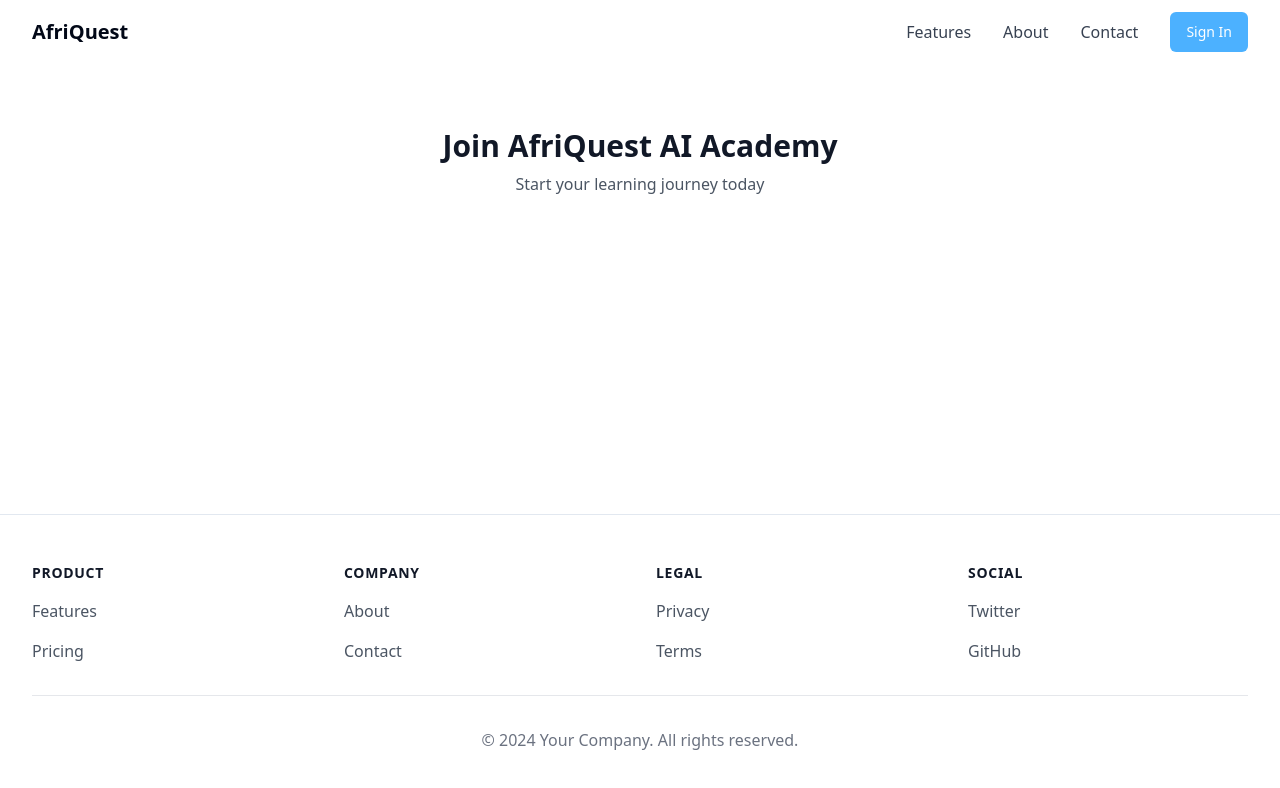
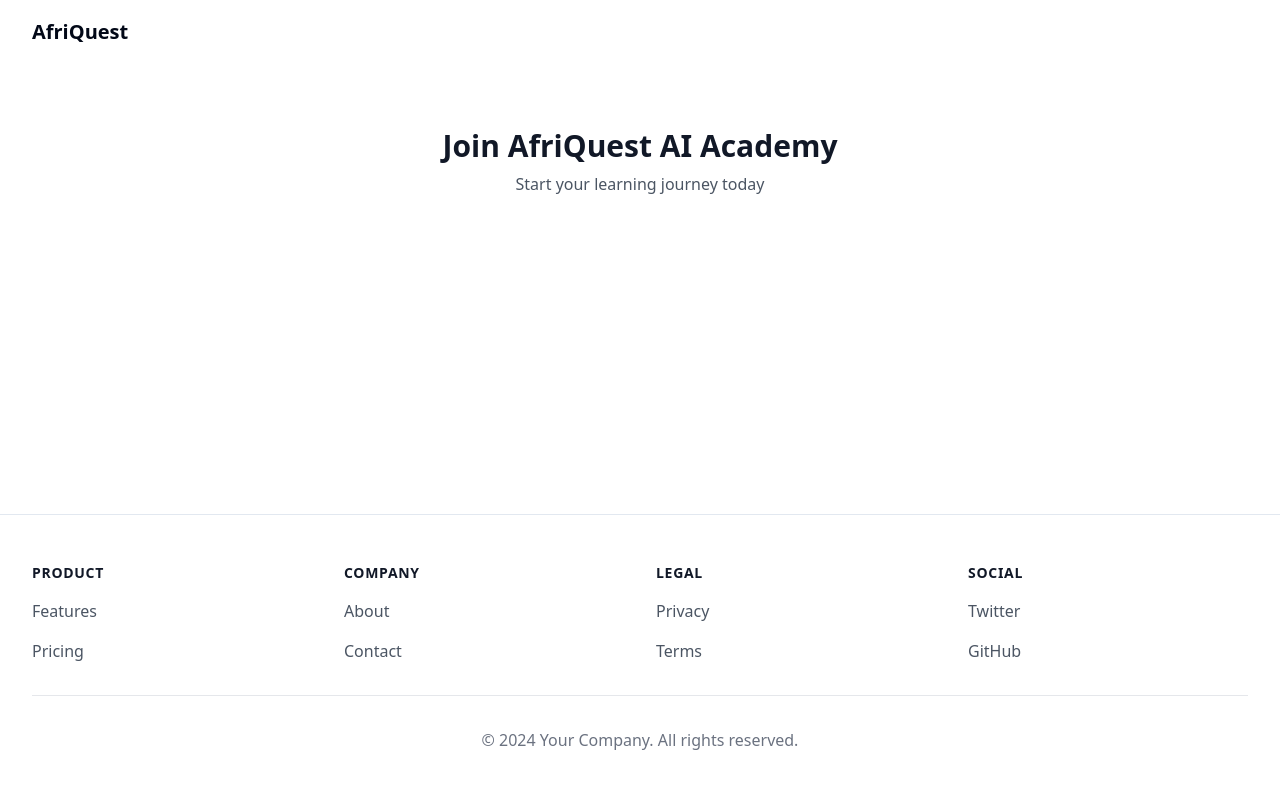
Before and after one commit to AfriquestAiAcademy/afriquest-ai-academy, a React (Vite) app: page /auth in a window 1280 px wide. Shown: the top 788 px of the page. Built offline with nearby package versions, Linux system fonts and the light colour scheme.

Commit message:
Update codebase with latest changes
This commit includes various updates and modifications across multiple components and pages in the codebase, ensuring improved functionality and user experience.
[skip gpt_engineer]

```diff
--- a/src/components/Navigation.tsx
+++ b/src/components/Navigation.tsx
@@ -1,6 +1,6 @@
 import { useState, useEffect } from "react";
 import { Menu, X, LogOut } from "lucide-react";
-import { useNavigate, Link } from "react-router-dom";
+import { useNavigate, Link, useLocation } from "react-router-dom";
 import { Button } from "@/components/ui/button";
 import { supabase } from "@/integrations/supabase/client";
 import { toast } from "sonner";
@@ -10,6 +10,8 @@ const Navigation = () => {
   const [isMenuOpen, setIsMenuOpen] = useState(false);
   const [user, setUser] = useState(null);
   const navigate = useNavigate();
+  const location = useLocation();
+  const isAuthPage = location.pathname === "/auth";
 
   useEffect(() => {
     const handleScroll = () => {
@@ -40,6 +42,27 @@ const Navigation = () => {
   const handleLogin = () => {
     navigate("/auth");
   };
+
+  // Don't show navigation elements on auth page
+  if (isAuthPage) {
+    return (
+      <nav
+        className={`fixed w-full z-50 transition-all duration-300 ${
+          isScrolled ? "bg-white/80 backdrop-blur-md shadow-sm" : "bg-transparent"
+        }`}
+      >
+        <div className="max-w-7xl mx-auto px-4 sm:px-6 lg:px-8">
+          <div className="flex justify-between items-center h-16">
+            <div className="flex-shrink-0">
+              <Link to="/" className="text-xl font-semibold hover:text-primary transition-colors">
+                AfriQuest
+              </Link>
+            </div>
+          </div>
+        </div>
+      </nav>
+    );
+  }
 
   return (
     <nav
```
